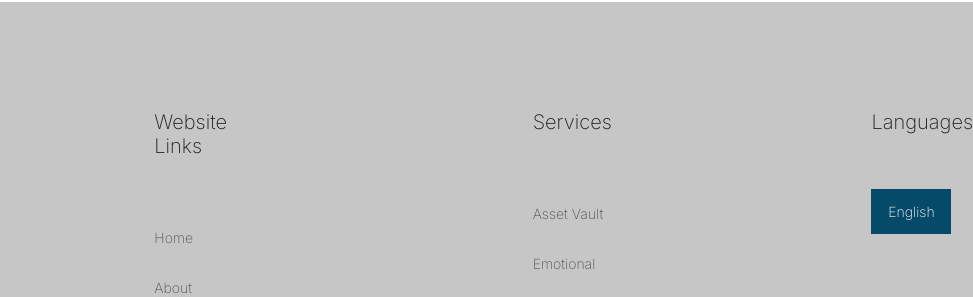
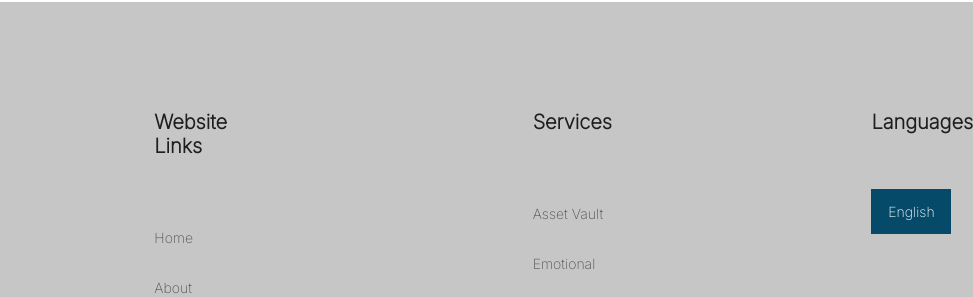
Before and after one commit to sabaorkodashvili/homework-6, a plain HTML site: page index.html in a window 1280 px wide. Shown: the part 1235-1532 px from the top of the page, 307-1280 px from the left. Drawn offline with Linux system fonts and the light colour scheme.

Commit message:
homework-6

```diff
--- a/css/style.css
+++ b/css/style.css
@@ -104,6 +104,7 @@ body {
 .footer-nav1 h1 {
   font-size: 20px;
   color: #1e1e1e;
+  font-weight: bolder;
 }
 .footer-nav1 ul {
   color: #535353;
@@ -119,6 +120,7 @@ body {
 .footer-nav2 h1 {
   font-size: 20px;
   color: #1e1e1e;
+  font-weight: bolder;
 }
 .footer-nav2 ul {
   color: #535353;
@@ -133,6 +135,7 @@ body {
 }
 .footer-nav3 h1 {
   font-size: 20px;
+  font-weight: bolder;
   color: #1e1e1e;
 }
 .footer-nav3 button {
```
